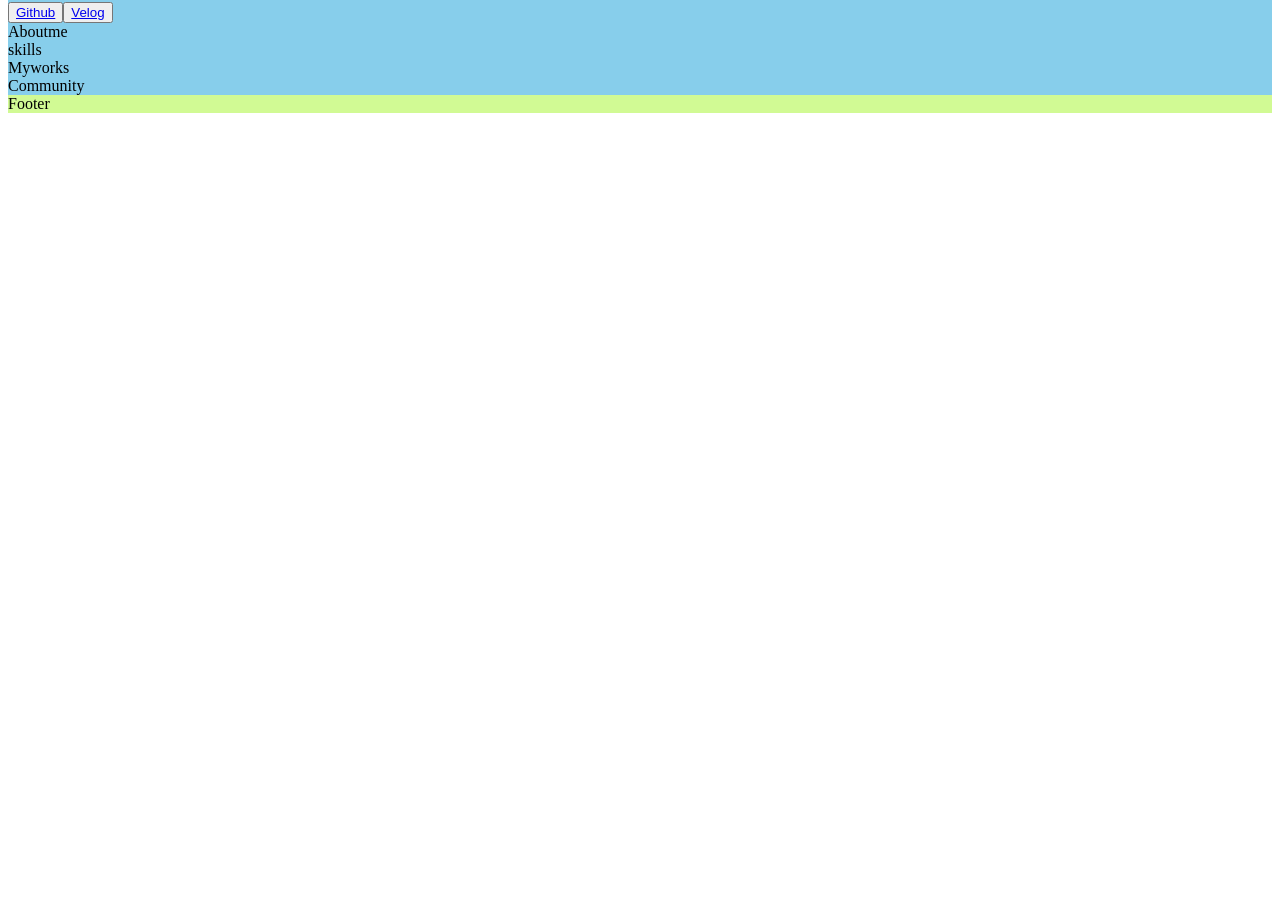
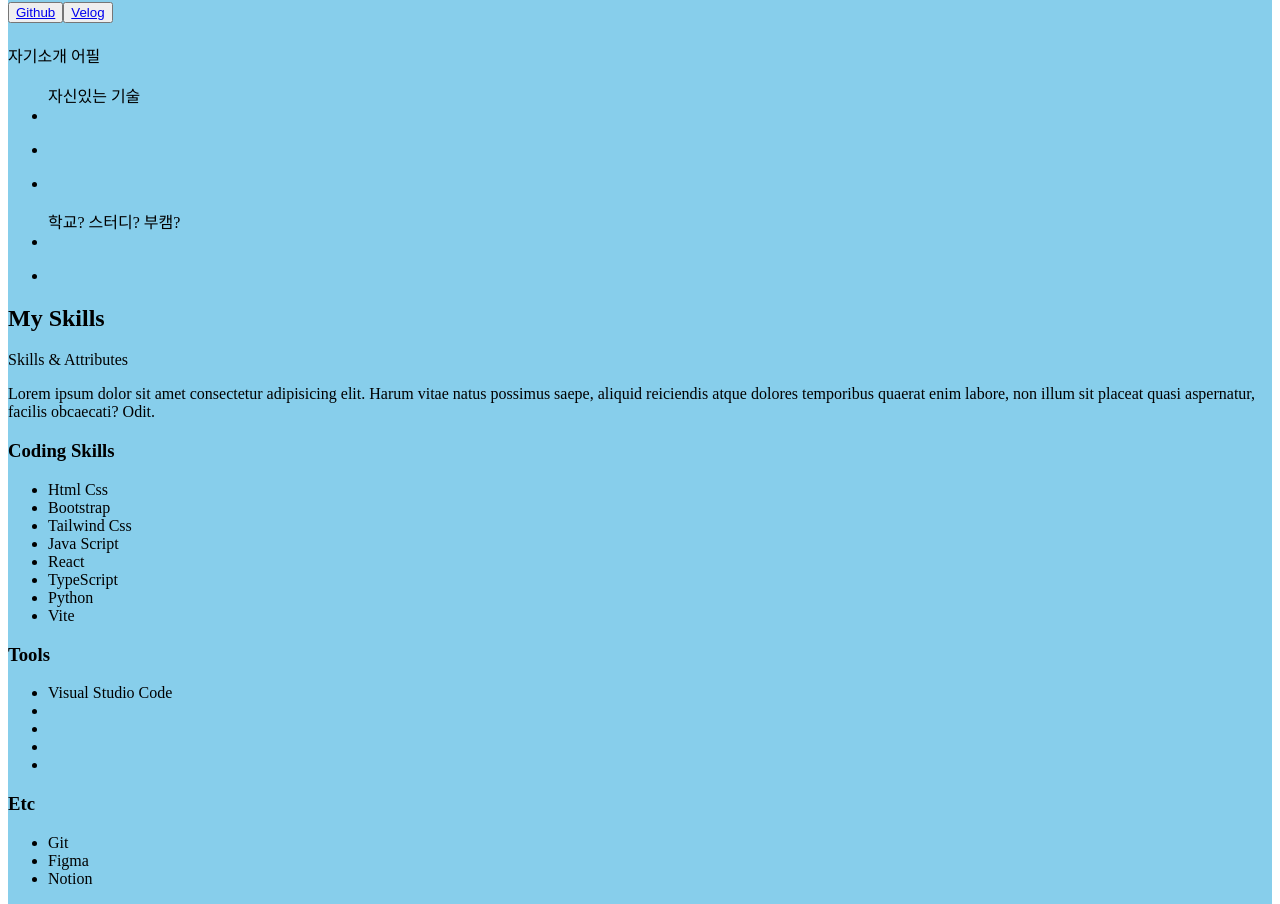
Before and after one commit to jeww1234/Portifolio, a React (Vite) app: page / in a window 1280 px wide. Shown: the part 663-1567 px from the top of the page. Before the commit the page ends 800 px from the top, so only its background shows below. Built offline with nearby package versions, Linux system fonts and the light colour scheme.

Commit message:
메인 skills-html

```diff
--- a/src/component/Aboutme.jsx
+++ b/src/component/Aboutme.jsx
@@ -1,11 +1,44 @@
-import React from 'react'
+import React from "react";
 
 const Aboutme = () => {
   return (
     <section>
-      Aboutme
+      <h2></h2>
+      <p>자기소개 어필</p>
+      <ul>
+        자신있는 기술
+        <li>
+          <img src="" alt="" />
+          <p></p>
+        </li>
+        <li>
+          <img src="" alt="" />
+          <p></p>
+        </li>
+        <li>
+          <img src="" alt="" />
+          <p></p>
+        </li>
+      </ul>
+      <ul>
+        학교? 스터디? 부캠?
+        <li>
+          <img src="" alt="" />
+          <div>
+            <p></p>
+            <p></p>
+          </div>
+        </li>
+        <li>
+          <img src="" alt="" />
+          <div>
+            <p></p>
+            <p></p>
+          </div>
+        </li>
+      </ul>
     </section>
-  )
-}
+  );
+};
 
-export default Aboutme
+export default Aboutme;
--- a/src/component/Skills.jsx
+++ b/src/component/Skills.jsx
@@ -1,11 +1,52 @@
-import React from 'react'
+import React from "react";
 
 const Skills = () => {
   return (
     <section>
-      skills
+      <h2>My Skills</h2>
+      <p>Skills & Attributes</p>
+      <p>
+        Lorem ipsum dolor sit amet consectetur adipisicing elit. Harum vitae
+        natus possimus saepe, aliquid reiciendis atque dolores temporibus
+        quaerat enim labore, non illum sit placeat quasi aspernatur, facilis
+        obcaecati? Odit.
+      </p>
+      <div>
+        <section>
+          <h3>Coding Skills</h3>
+          <ul>
+            <li>Html Css</li>
+            <li>Bootstrap</li>
+            <li>Tailwind Css</li>
+            <li>Java Script</li>
+            <li>React</li>
+            <li>TypeScript</li>
+            <li>Python</li>
+            <li>Vite</li>
+          </ul>
+        </section>
+        <section>
+          <h3>Tools</h3>
+          <ul>
+            <li>Visual Studio Code</li>
+            <li></li>
+            <li></li>
+            <li></li>
+            <li></li>
+          </ul>
+        </section>
+        <section>
+          <h3>Etc</h3>
+          <ul>
+            <li>Git</li>
+            <li>Figma</li>
+            <li>Notion</li>
+          </ul>
+        </section>
+      </div>
+      <p></p>
     </section>
-  )
-}
+  );
+};
 
-export default Skills
+export default Skills;
```
